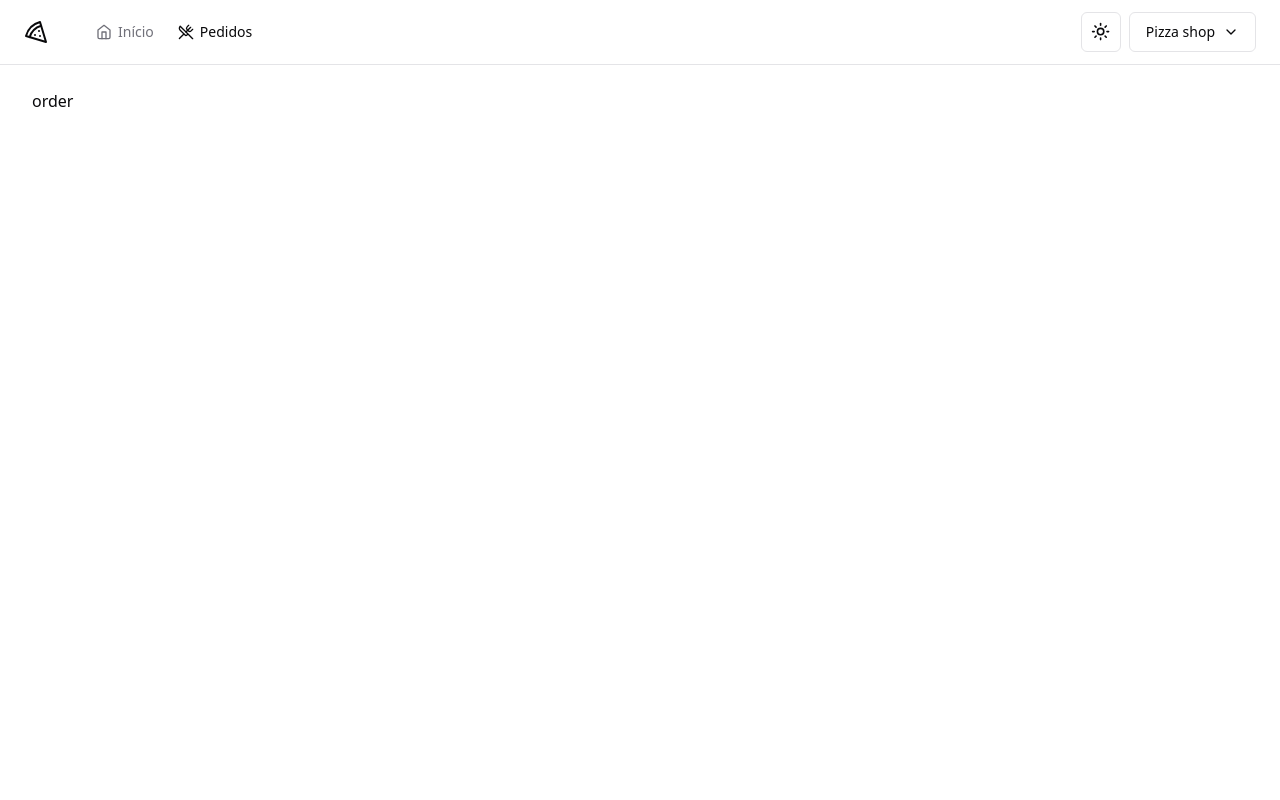
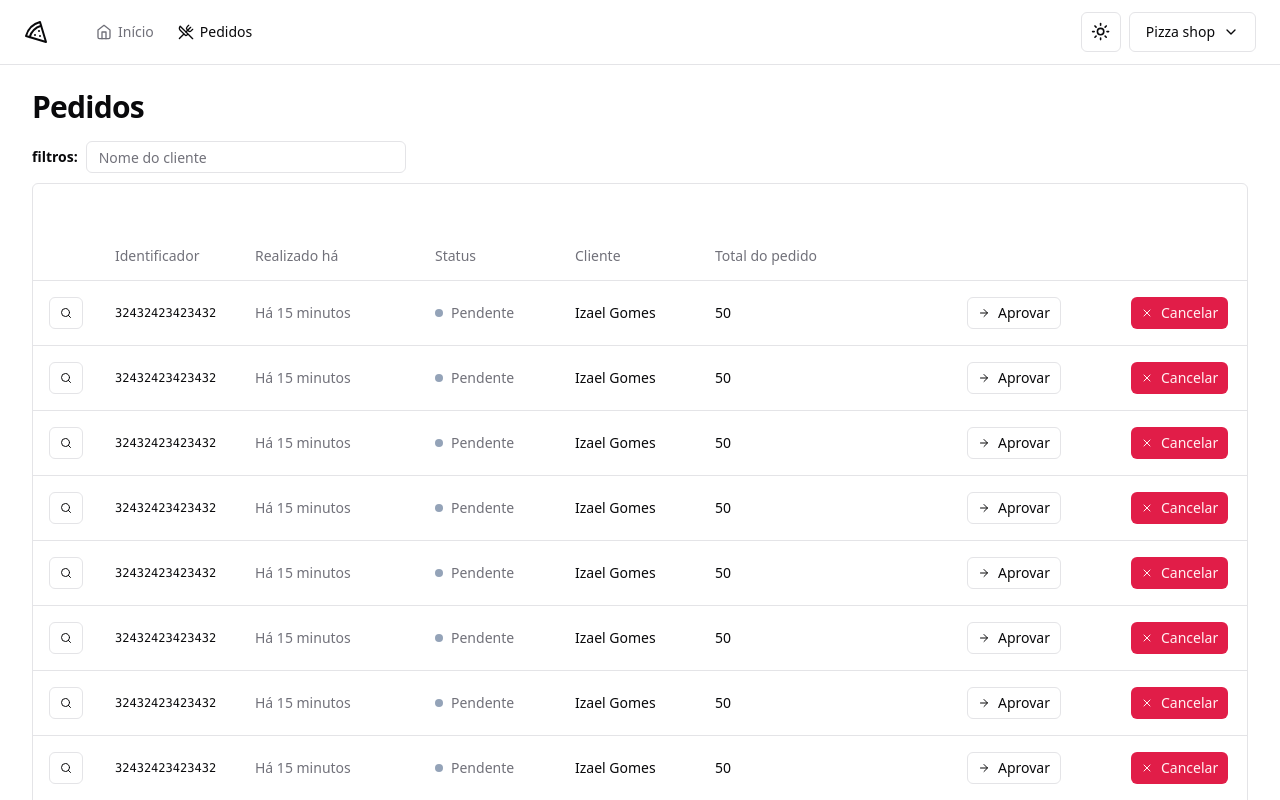
Before and after one commit to IzaelGomes/pizza-shop, a React (Vite) app: page /orders in a window 1280 px wide. Shown: the top 800 px of the page. Built offline with nearby package versions, Linux system fonts and the light colour scheme.

Commit message:
feat: orders page

```diff
--- a/src/components/ui/button.tsx
+++ b/src/components/ui/button.tsx
@@ -23,6 +23,7 @@
         default: 'h-10 px-4 py-2',
         sm: 'h-9 rounded-md px-3',
         lg: 'h-11 rounded-md px-8',
+        xs: 'h-8 px-2.5',
         icon: 'h-10 w-10',
       },
     },
--- /dev/null
+++ b/src/components/ui/table.tsx
@@ -0,0 +1,117 @@
+import * as React from 'react'
+
+import { cn } from '@/lib/utils'
+
+const Table = React.forwardRef<
+  HTMLTableElement,
+  React.HTMLAttributes<HTMLTableElement>
+>(({ className, ...props }, ref) => (
+  <div className="relative w-full overflow-auto">
+    <table
+      ref={ref}
+      className={cn('w-full caption-bottom text-sm', className)}
+      {...props}
+    />
+  </div>
+))
+Table.displayName = 'Table'
+
+const TableHeader = React.forwardRef<
+  HTMLTableSectionElement,
+  React.HTMLAttributes<HTMLTableSectionElement>
+>(({ className, ...props }, ref) => (
+  <thead ref={ref} className={cn('[&_tr]:border-b', className)} {...props} />
+))
+TableHeader.displayName = 'TableHeader'
+
+const TableBody = React.forwardRef<
+  HTMLTableSectionElement,
+  React.HTMLAttributes<HTMLTableSectionElement>
+>(({ className, ...props }, ref) => (
+  <tbody
+    ref={ref}
+    className={cn('[&_tr:last-child]:border-0', className)}
+    {...props}
+  />
+))
+TableBody.displayName = 'TableBody'
+
+const TableFooter = React.forwardRef<
+  HTMLTableSectionElement,
+  React.HTMLAttributes<HTMLTableSectionElement>
+>(({ className, ...props }, ref) => (
+  <tfoot
+    ref={ref}
+    className={cn(
+      'border-t bg-muted/50 font-medium [&>tr]:last:border-b-0',
+      className,
+    )}
+    {...props}
+  />
+))
+TableFooter.displayName = 'TableFooter'
+
+const TableRow = React.forwardRef<
+  HTMLTableRowElement,
+  React.HTMLAttributes<HTMLTableRowElement>
+>(({ className, ...props }, ref) => (
+  <tr
+    ref={ref}
+    className={cn(
+      'border-b transition-colors hover:bg-muted/50 data-[state=selected]:bg-muted',
+      className,
+    )}
+    {...props}
+  />
+))
+TableRow.displayName = 'TableRow'
+
+const TableHead = React.forwardRef<
+  HTMLTableCellElement,
+  React.ThHTMLAttributes<HTMLTableCellElement>
+>(({ className, ...props }, ref) => (
+  <th
+    ref={ref}
+    className={cn(
+      'h-12 px-4 text-left align-middle font-medium text-muted-foreground [&:has([role=checkbox])]:pr-0',
+      className,
+    )}
+    {...props}
+  />
+))
+TableHead.displayName = 'TableHead'
+
+const TableCell = React.forwardRef<
+  HTMLTableCellElement,
+  React.TdHTMLAttributes<HTMLTableCellElement>
+>(({ className, ...props }, ref) => (
+  <td
+    ref={ref}
+    className={cn('p-4 align-middle [&:has([role=checkbox])]:pr-0', className)}
+    {...props}
+  />
+))
+TableCell.displayName = 'TableCell'
+
+const TableCaption = React.forwardRef<
+  HTMLTableCaptionElement,
+  React.HTMLAttributes<HTMLTableCaptionElement>
+>(({ className, ...props }, ref) => (
+  <caption
+    ref={ref}
+    className={cn('mt-4 text-sm text-muted-foreground', className)}
+    {...props}
+  />
+))
+TableCaption.displayName = 'TableCaption'
+
+export {
+  Table,
+  TableHeader,
+  TableBody,
+  TableFooter,
+  TableHead,
+  TableRow,
+  TableCell,
+  TableCaption,
+}
--- a/src/pages/app/orders/orders.tsx
+++ b/src/pages/app/orders/orders.tsx
@@ -1,3 +1,91 @@
+import { ArrowRight, Search, X } from 'lucide-react'
+import { Helmet } from 'react-helmet-async'
+
+import { Button } from '@/components/ui/button'
+import { Input } from '@/components/ui/input'
+import {
+  Table,
+  TableBody,
+  TableCell,
+  TableHead,
+  TableHeader,
+  TableRow,
+} from '@/components/ui/table'
+
 export function Orders() {
-  return <div>order</div>
+  return (
+    <>
+      <Helmet title="pedidos" />
+      <div className="flex flex-col gap-4">
+        <h1 className="text-3xl font-bold tracking-tight">Pedidos</h1>
+      </div>
+      <div className="space-y-2.5">
+        <form className="flex items-center gap-2">
+          <span className="text-sm font-semibold">filtros:</span>
+          <Input placeholder="Nome do cliente" className="h-8 w-[320px]" />
+        </form>
+
+        <div className="rounded-md border">
+          <Table>
+            <TableHeader>
+              <TableHead></TableHead>
+              <TableRow>
+                <TableHead className="w-[64px]"></TableHead>
+                <TableHead className="w-[140px]">Identificador</TableHead>
+                <TableHead className="w-[180px]">Realizado há</TableHead>
+                <TableHead className="w-[140px]">Status</TableHead>
+                <TableHead className="w-[140px]">Cliente</TableHead>
+                <TableHead>Total do pedido</TableHead>
+                <TableHead className="w-[164px]"></TableHead>
+                <TableHead className="w-[132px]"></TableHead>
+              </TableRow>
+            </TableHeader>
+            <TableBody>
+              {Array.from({ length: 10 }).map((_, i) => {
+                return (
+                  <TableRow key={i}>
+                    <TableCell>
+                      <Button variant="outline" size="xs">
+                        <Search className="h-3 w-3" />
+                        <span className="sr-only">Detalhes do pedido</span>
+                      </Button>
+                    </TableCell>
+                    <TableCell className="font-mono text-xs font-medium">
+                      32432423423432
+                    </TableCell>
+                    <TableCell className="text-muted-foreground">
+                      Há 15 minutos
+                    </TableCell>
+                    <TableCell>
+                      <div className="flex items-center gap-2">
+                        <span className="h-2 w-2 rounded-full bg-slate-400" />
+                        <span className="font-medium text-muted-foreground">
+                          Pendente
+                        </span>
+                      </div>
+                    </TableCell>
+                    <TableCell className="font-medium">Izael Gomes</TableCell>
+                    <TableCell className="font-medium">50</TableCell>
+
+                    <TableCell>
+                      <Button variant="outline" className="ghost" size="xs">
+                        <ArrowRight className="mr-2 h-3 w-3" />
+                        Aprovar
+                      </Button>
+                    </TableCell>
+                    <TableHead>
+                      <Button className="ghost" size="xs">
+                        <X className="mr-2 h-3 w-3" />
+                        Cancelar
+                      </Button>
+                    </TableHead>
+                  </TableRow>
+                )
+              })}
+            </TableBody>
+          </Table>
+        </div>
+      </div>
+    </>
+  )
 }
```
